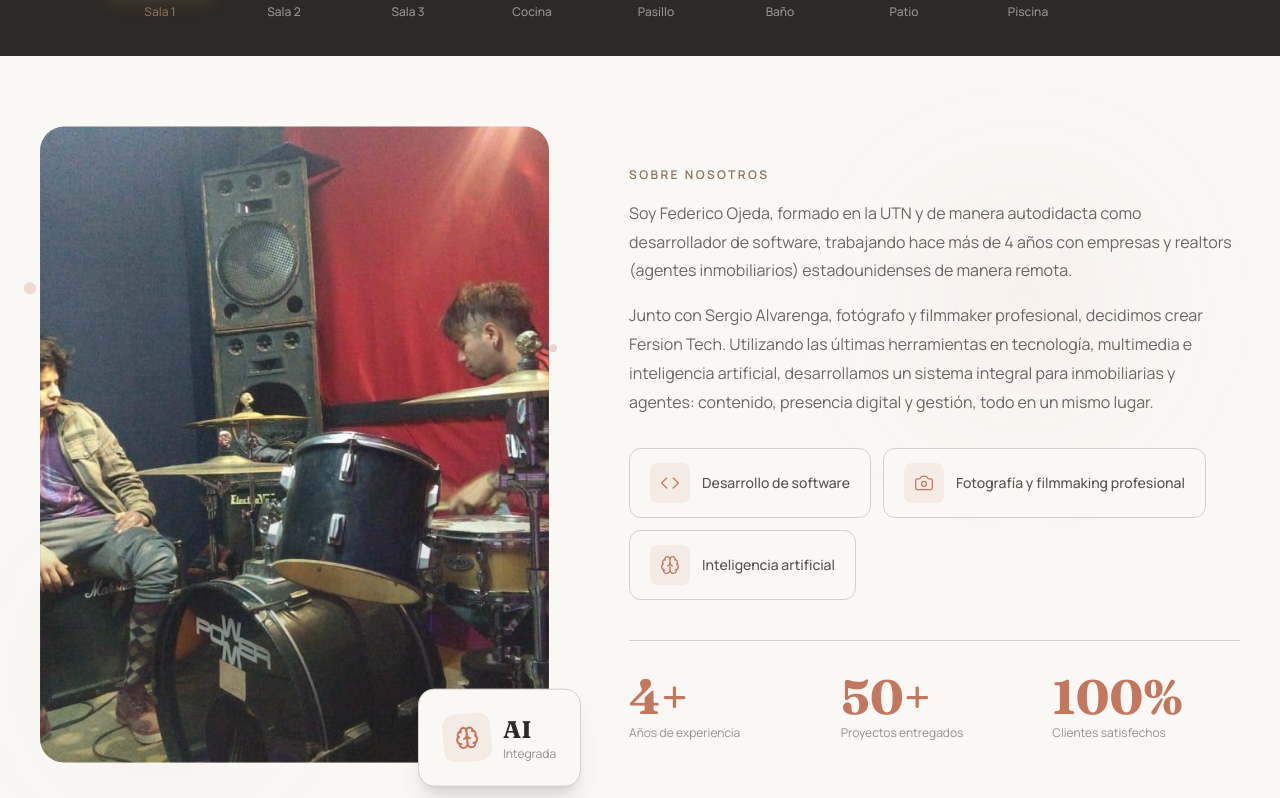
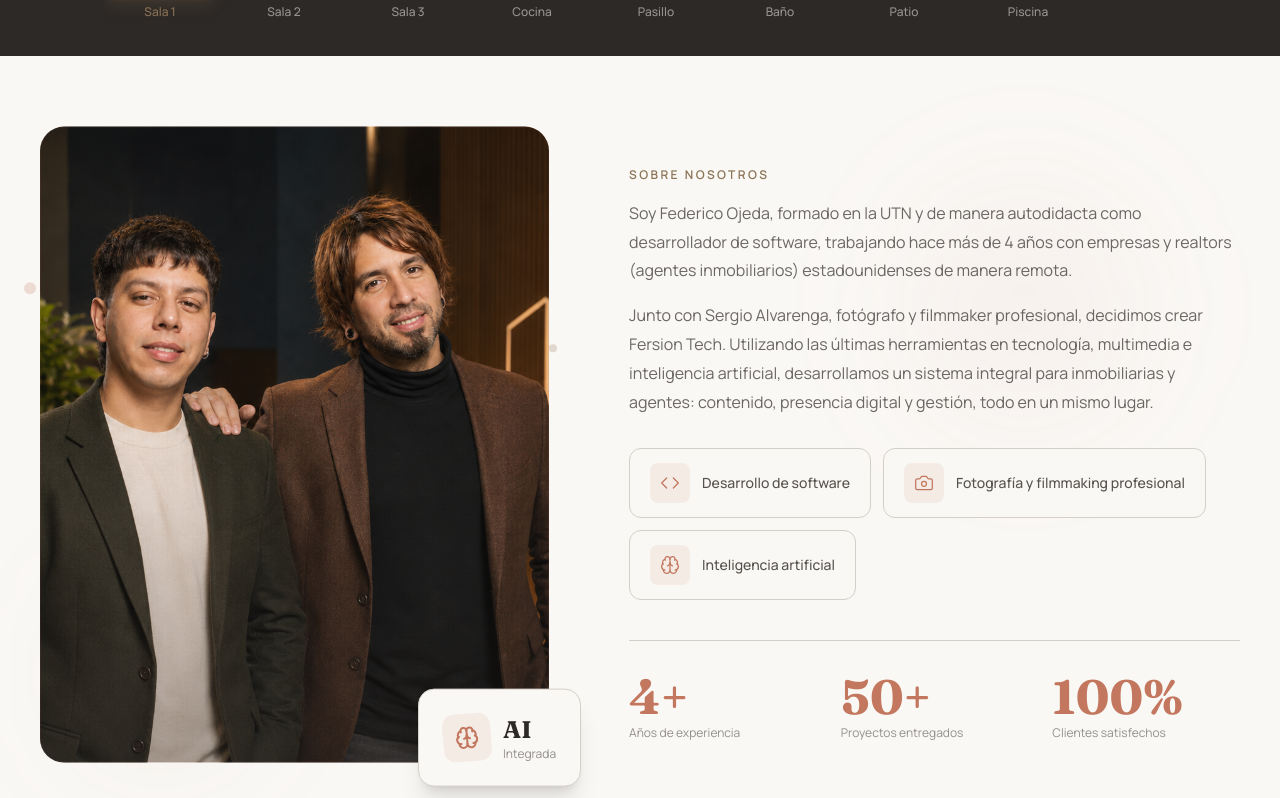
Before and after one commit to fedeojeda92/softix, a Next.js app: page / in a window 1280 px wide. Shown: the part 1562-2360 px from the top of the page. Built offline with nearby package versions, Linux system fonts and the light colour scheme.

Commit message:
nueva foto en seccion sobre nosotros

```diff
--- a/app/components/SobreNosotros.tsx
+++ b/app/components/SobreNosotros.tsx
@@ -102,7 +102,7 @@ export default function SobreNosotros() {
             >
               <motion.div style={{ scale: imageScale }} className="absolute inset-0">
                 <Image
-                  src="/images/Sobre_nosotros.jpeg"
+                  src="/images/nos.png"
                   alt="Sobre nosotros"
                   fill
                   sizes="(max-width: 1024px) 100vw, 45vw"
```
Also changed, not shown: public/images/nos.png (added).
